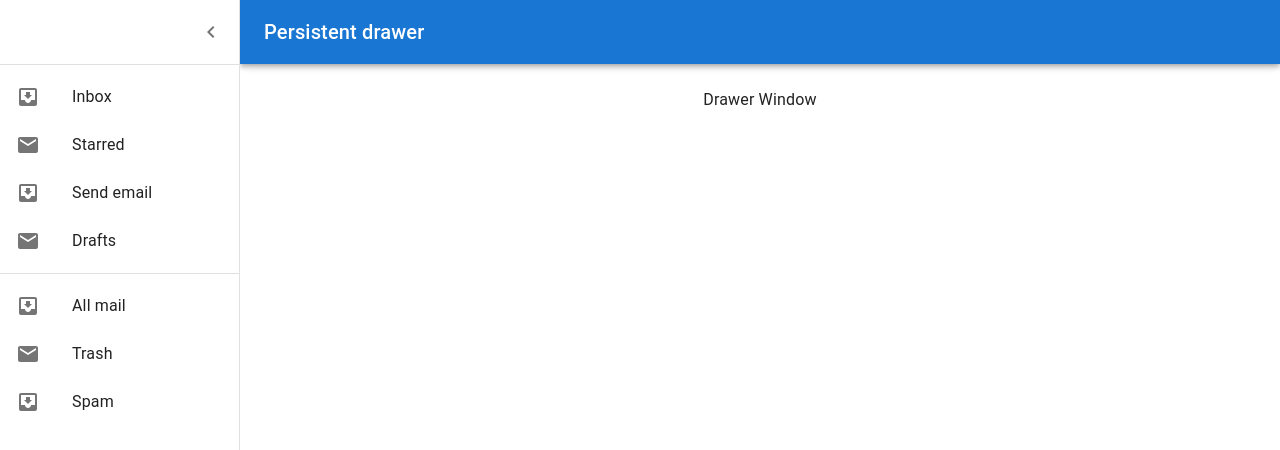
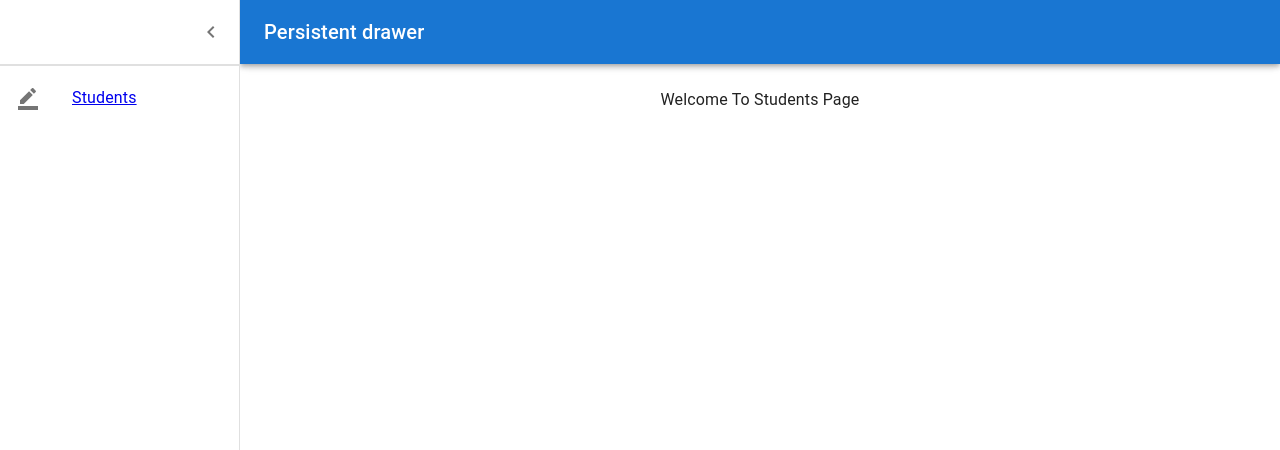
Before and after one commit to SwarnTyagi/student-portal, a React (Create React App) app in the folder frontend/: page /students in a window 1280 px wide. Both pictures are taken after a click on the button "open drawer". Shown: the top 450 px of the page. Built offline with nearby package versions, Linux system fonts and the light colour scheme.

Commit message:
Added Route for Students

```diff
--- a/frontend/package.json
+++ b/frontend/package.json
@@ -12,6 +12,8 @@
     "@testing-library/user-event": "^12.8.3",
     "react": "^17.0.2",
     "react-dom": "^17.0.2",
+    "react-router": "^6.1.0",
+    "react-router-dom": "^6.1.0",
     "react-scripts": "4.0.3",
     "web-vitals": "^1.1.2"
   },
--- a/frontend/src/App.js
+++ b/frontend/src/App.js
@@ -1,12 +1,18 @@
-import logo from "./logo.svg";
 import "./App.css";
+
+import { Route, Routes } from "react-router";
 
 import Drawer from "./components/Drawer/Drawer";
 
+import Students from "./containers/students/Students";
 function App() {
   return (
     <div className="App">
-      <Drawer />
+      <Drawer>
+        <Routes>
+          <Route path={"/students"} exact={true} element={<Students />} />
+        </Routes>
+      </Drawer>
     </div>
   );
 }
--- a/frontend/src/components/Drawer/Drawer.js
+++ b/frontend/src/components/Drawer/Drawer.js
@@ -15,9 +15,10 @@ import ChevronRightIcon from "@mui/icons-material/ChevronRight";
 import ListItem from "@mui/material/ListItem";
 import ListItemIcon from "@mui/material/ListItemIcon";
 import ListItemText from "@mui/material/ListItemText";
-import InboxIcon from "@mui/icons-material/MoveToInbox";
-import MailIcon from "@mui/icons-material/Mail";
+import BorderColorIcon from "@mui/icons-material/BorderColor";
+import LibraryBooksIcon from "@mui/icons-material/LibraryBooks";
 
+import { Link } from "react-router-dom";
 const drawerWidth = 240;
 
 const Main = styled("main", { shouldForwardProp: (prop) => prop !== "open" })(
@@ -65,7 +66,7 @@ const DrawerHeader = styled("div")(({ theme }) => ({
   justifyContent: "flex-end",
 }));
 
-export default function PersistentDrawerLeft() {
+export default function PersistentDrawerLeft(props) {
   const theme = useTheme();
   const [open, setOpen] = React.useState(false);
 
@@ -119,31 +120,28 @@ export default function PersistentDrawerLeft() {
           </IconButton>
         </DrawerHeader>
         <Divider />
-        <List>
-          {["Inbox", "Starred", "Send email", "Drafts"].map((text, index) => (
-            <ListItem button key={text}>
-              <ListItemIcon>
-                {index % 2 === 0 ? <InboxIcon /> : <MailIcon />}
-              </ListItemIcon>
-              <ListItemText primary={text} />
-            </ListItem>
-          ))}
-        </List>
         <Divider />
         <List>
-          {["All mail", "Trash", "Spam"].map((text, index) => (
-            <ListItem button key={text}>
-              <ListItemIcon>
-                {index % 2 === 0 ? <InboxIcon /> : <MailIcon />}
-              </ListItemIcon>
-              <ListItemText primary={text} />
-            </ListItem>
-          ))}
+          {[{ title: "Students", icon: BorderColorIcon }].map(
+            (listItem, index) => {
+              const Icon = listItem.icon;
+              return (
+                <ListItem button key={listItem.title}>
+                  <ListItemIcon>
+                    <Icon />
+                  </ListItemIcon>
+                  <Link to={"/students"}>
+                    <ListItemText primary={listItem.title} />
+                  </Link>
+                </ListItem>
+              );
+            }
+          )}
         </List>
       </Drawer>
       <Main open={open}>
         <DrawerHeader />
-        <Typography paragraph>Drawer Window</Typography>
+        <Typography paragraph>{props.children}</Typography>
       </Main>
     </Box>
   );
--- /dev/null
+++ b/frontend/src/containers/students/Students.js
@@ -0,0 +1,6 @@
+import React from "react";
+
+const Student = () => {
+  return <div> Welcome To Students Page</div>;
+};
+export default Student;
--- a/frontend/src/index.js
+++ b/frontend/src/index.js
@@ -1,14 +1,18 @@
-import React from 'react';
-import ReactDOM from 'react-dom';
-import './index.css';
-import App from './App';
-import reportWebVitals from './reportWebVitals';
+import React from "react";
+import ReactDOM from "react-dom";
+import "./index.css";
+import App from "./App";
+import reportWebVitals from "./reportWebVitals";
+
+import { BrowserRouter as Router } from "react-router-dom";
 
 ReactDOM.render(
   <React.StrictMode>
-    <App />
+    <Router>
+      <App />
+    </Router>
   </React.StrictMode>,
-  document.getElementById('root')
+  document.getElementById("root")
 );
 
 // If you want to start measuring performance in your app, pass a function
```
Also changed, not shown: 1 other file (tests, documents, lock files or other folders).
